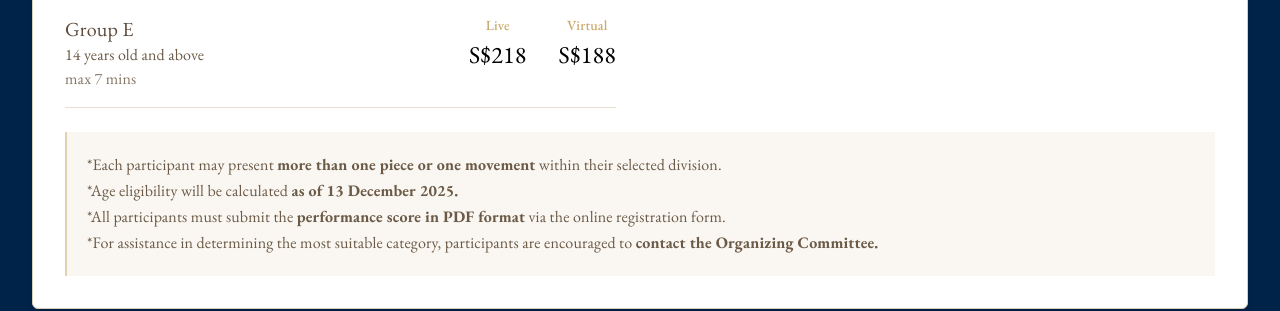
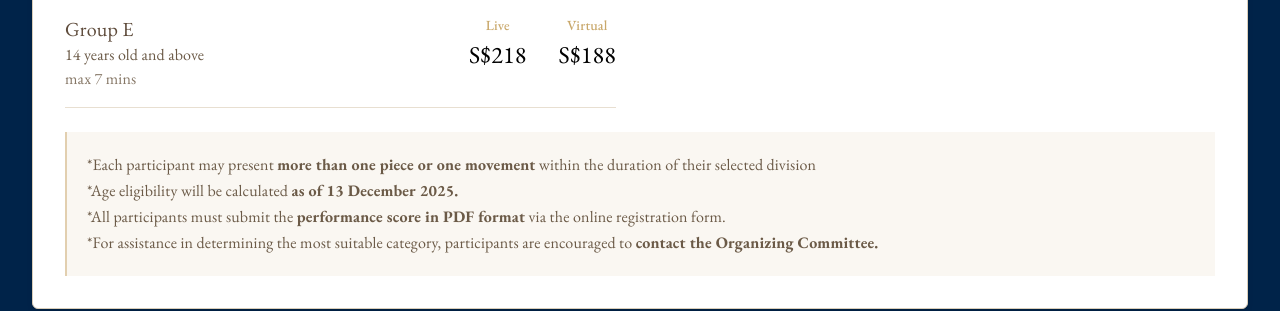
Before and after one commit to greekrode/sivpc, a React (Vite) app: page /events in a window 1280 px wide. Shown: the part 5483-5794 px from the top of the page. Built offline with nearby package versions, Linux system fonts and the light colour scheme.

Commit message:
update free choice notes

```diff
--- a/src/components/Categories/Categories.tsx
+++ b/src/components/Categories/Categories.tsx
@@ -345,8 +345,8 @@ const Categories = () => {
             >
               <p className="text-[#6b5a47] text-base leading-relaxed">
                 *Each participant may present{" "}
-                <b>more than one piece or one movement</b> within their selected
-                division.
+                <b>more than one piece or one movement</b> within the duration
+                of their selected division
                 <br />
                 *Age eligibility will be calculated{" "}
                 <b>as of 13 December 2025.</b>
```
